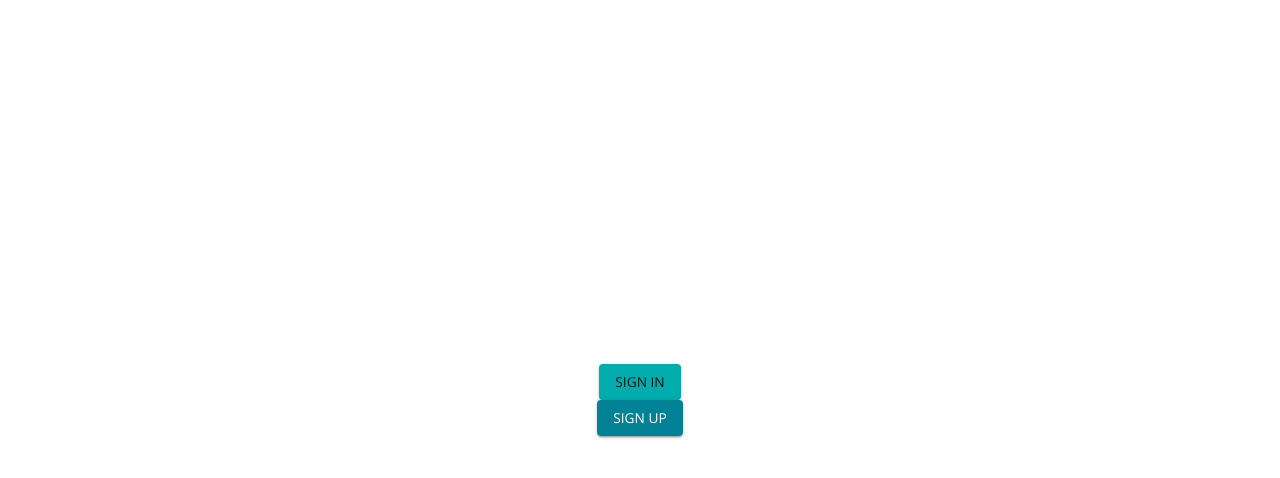
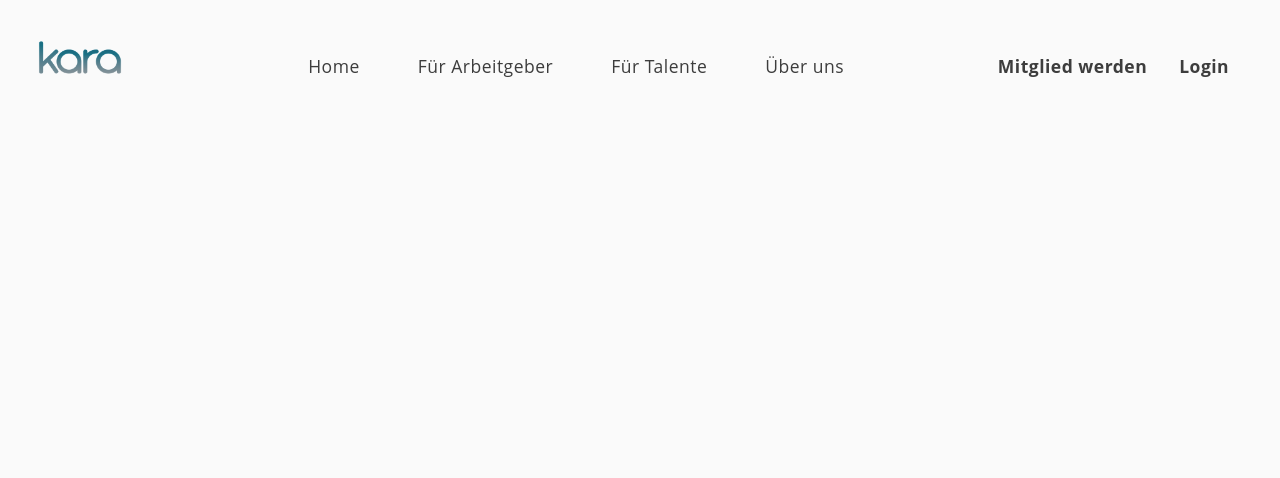
Before and after one commit to fullstacksmart/next-kara, a Next.js app: page / in a window 1280 px wide. Shown: the top 478 px of the page. Built offline with nearby package versions, Linux system fonts and the light colour scheme.

Commit message:
style: update theme

```diff
--- /dev/null
+++ b/components/navbar/Navbar.tsx
@@ -0,0 +1,104 @@
+import Link from 'next/link';
+import Typography from '@material-ui/core/Typography';
+import Grid from '@material-ui/core/Grid';
+import { makeStyles, createStyles, Theme } from '@material-ui/core/styles';
+import Image from 'next/image';
+
+const useStyles = makeStyles(() =>
+  createStyles({
+    root: {
+      padding: '4rem 3rem',
+    },
+    middleGridContainer: {
+      justifyContent: 'space-between',
+    },
+    rightGridContainer: {
+      justifyContent: 'center',
+    },
+    link: {
+      fontSize: '1.75rem',
+      letterSpacing: '0.05rem',
+    },
+    linkBold: {
+      fontWeight: 'bold',
+    },
+  }),
+);
+
+const Navbar = (): React.ReactElement => {
+  const classes = useStyles();
+
+  return (
+    <Grid
+      container
+      direction="row"
+      justify="space-between"
+      alignItems="flex-end"
+      className={classes.root}
+    >
+      <Grid item xs={2}>
+        <Image
+          src="/kara_gradient.png"
+          alt="kara logo"
+          width="100px"
+          height="35px"
+        />
+      </Grid>
+      <Grid
+        item
+        xs={6}
+        container
+        spacing={2}
+        className={classes.middleGridContainer}
+      >
+        <Grid item>
+          <Typography variant="h6" className={classes.link}>
+            Home
+          </Typography>
+        </Grid>
+        <Grid item>
+          <Typography variant="h6" className={classes.link}>
+            Für Arbeitgeber
+          </Typography>
+        </Grid>
+        <Grid item>
+          <Typography variant="h6" className={classes.link}>
+            Für Talente
+          </Typography>
+        </Grid>
+        <Grid item>
+          <Typography variant="h6" className={classes.link}>
+            Über uns
+          </Typography>
+        </Grid>
+        <Grid item />
+      </Grid>
+      <Grid
+        item
+        xs={3}
+        container
+        spacing={4}
+        className={classes.rightGridContainer}
+      >
+        <Grid item>
+          <Typography
+            variant="h6"
+            className={`${classes.link} ${classes.linkBold}`}
+          >
+            Mitglied werden
+          </Typography>
+        </Grid>
+        <Grid item>
+          <Typography
+            variant="h6"
+            className={`${classes.link} ${classes.linkBold}`}
+          >
+            Login
+          </Typography>
+        </Grid>
+      </Grid>
+    </Grid>
+  );
+};
+
+export default Navbar;
--- /dev/null
+++ b/containers/landing/LandingPage.tsx
@@ -0,0 +1,17 @@
+import React from 'react';
+import CssBaseline from '@material-ui/core/CssBaseline';
+import Container from '@material-ui/core/Container';
+import Header from '../../components/header/Header';
+
+const LandingPage = (): React.ReactElement => {
+  return (
+    <React.Fragment>
+      <CssBaseline />
+      <Container disableGutters>
+        <Header />
+      </Container>
+    </React.Fragment>
+  );
+};
+
+export default LandingPage;
--- a/containers/layout/Layout.tsx
+++ b/containers/layout/Layout.tsx
@@ -43,7 +43,7 @@ const Layout = ({
         <meta name="theme-color" content="#ffffff" />
         <link rel="preconnect" href="https://fonts.gstatic.com" />
         <link
-          href="https://fonts.googleapis.com/css2?family=Lato:wght@400;700&amp;family=Open+Sans:wght@300;400;700&amp;display=swap"
+          href="https://fonts.googleapis.com/css2?family=Lato:wght@400;700&amp;family=Open+Sans:wght@400;600&amp;display=swap"
           rel="stylesheet"
         />
       </Head>
--- a/lib/material-ui/theme.ts
+++ b/lib/material-ui/theme.ts
@@ -10,29 +10,28 @@ const baseTheme = createMuiTheme({
     },
     text: {
       primary: 'rgb(61, 61, 61)',
-      secondary: 'rgb(255, 255, 255)',
     },
   },
   typography: {
-    fontFamily: ['Open Sans', 'sans-serif'].join(','),
+    fontFamily: ['Lato', 'sans-serif'].join(','),
     htmlFontSize: 10,
     h1: {
-      fontFamily: ['Lato', 'sans-serif'].join(','),
+      fontFamily: ['Open Sans', 'sans-serif'].join(','),
     },
     h2: {
-      fontFamily: ['Lato', 'sans-serif'].join(','),
+      fontFamily: ['Open Sans', 'sans-serif'].join(','),
     },
     h3: {
-      fontFamily: ['Lato', 'sans-serif'].join(','),
+      fontFamily: ['Open Sans', 'sans-serif'].join(','),
     },
     h4: {
-      fontFamily: ['Lato', 'sans-serif'].join(','),
+      fontFamily: ['Open Sans', 'sans-serif'].join(','),
     },
     h5: {
-      fontFamily: ['Lato', 'sans-serif'].join(','),
+      fontFamily: ['Open Sans', 'sans-serif'].join(','),
     },
     h6: {
-      fontFamily: ['Lato', 'sans-serif'].join(','),
+      fontFamily: ['Open Sans', 'sans-serif'].join(','),
     },
   },
 });
--- a/pages/index.tsx
+++ b/pages/index.tsx
@@ -1,15 +1,18 @@
-import { Button } from '../components/buttons';
-import { Layout } from '../containers/layout';
+// import { Button } from '../components/buttons';
+// import { Layout } from '../containers/layout';
+import LandingPage from '../containers/landing/LandingPage';
 
 export default function Home(): React.ReactNode {
   return (
-    <Layout title="Home" home>
-      <Button href="/signin" color="primary" variant="contained">
-        sign in
-      </Button>
-      <Button href="/signup" color="secondary" variant="contained">
-        sign up
-      </Button>
-    </Layout>
+    // <Layout title="Home" home>
+    //   <Button href="/signin" color="primary" variant="contained">
+    //     sign in
+    //   </Button>
+    //   <Button href="/signup" color="secondary" variant="contained">
+    //     sign up
+    //   </Button>
+    // </Layout>
+
+    <LandingPage />
   );
 }
```
Also changed, not shown: public/kara_creme.png (added), public/kara_gradient.png (added).
